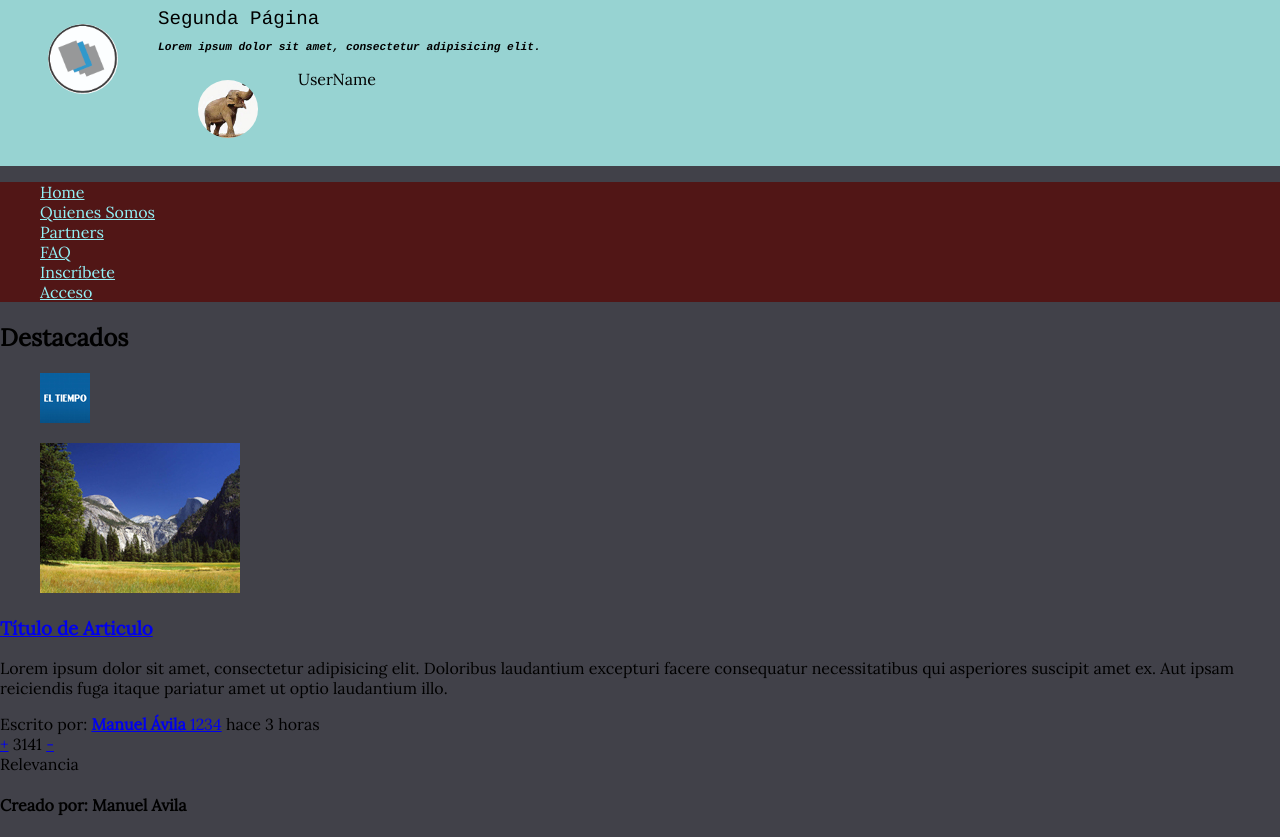
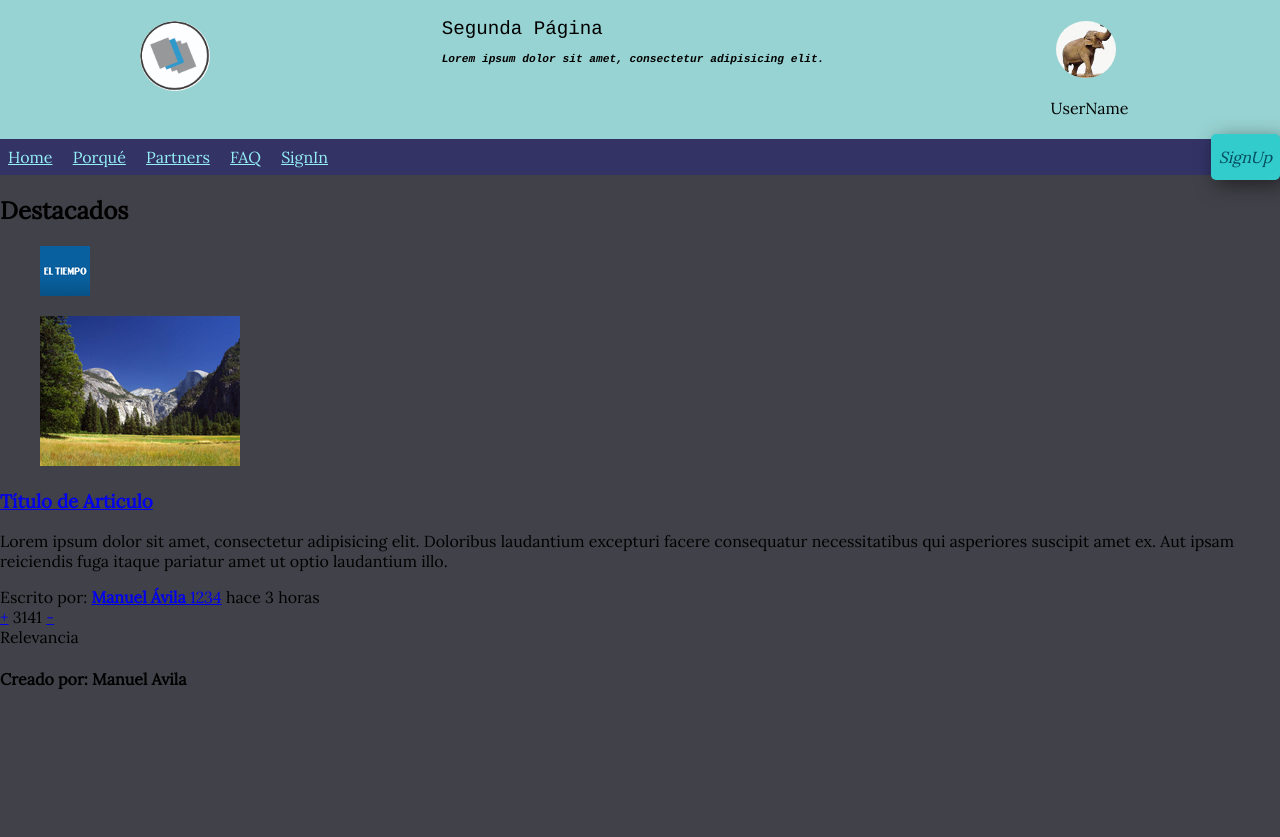
Before and after one commit to manuavila16/PruebaInicial, a plain HTML site: page index.html in a window 1280 px wide. After the commit the page ends 800 px from the top, so only its background shows below. Drawn offline with Linux system fonts and the light colour scheme.

Commit message:
Avance Final del Dia

```diff
--- a/index.html
+++ b/index.html
@@ -13,21 +13,26 @@
 		<figure class="logo">
 			<img src="logo.jpg" alt="Logo no mostrado">
 		</figure>
-		<h1 class="header__titulo">Segunda Página</h1>
-		<h3 class="header__slogan"=>Lorem ipsum dolor sit amet, consectetur adipisicing elit.</h3>
-		<figure class="avatar">
+		<div class="header__titsubtit">
+			<h1 class="header__titulo">Segunda Página</h1>
+			<h3 class="header__slogan">Lorem ipsum dolor sit amet, consectetur adipisicing elit.</h3>
+		</div>
+		<div class="header__user">
+			<figure class="avatar">
 			<img src="avatar.jpg" alt="avatar no cargado">
-		</figure>
-		<p class=>UserName</p>
+			</figure>
+			<p class="header__username">UserName</p>
+		</div>
+
 	</header>
 	<nav class="nav__ppal">
 		<ul>
 			<li><a href="#">Home</a></li>
-			<li><a href="#">Quienes Somos</a></li>
+			<li><a href="#">Porqué</a></li>
 			<li><a href="#">Partners</a></li>
 			<li><a href="#">FAQ</a></li>
-			<li><a href="#">Inscríbete</a></li>
-			<li><a href="#">Acceso</a></li>
+			<li><a href="#">SignIn</a></li>
+			<li><a href="#" class="signup">SignUp</a></li>
 		</ul>
 	</nav>
 	<section class="destacados">
--- a/style.css
+++ b/style.css
@@ -7,48 +7,91 @@ header
 {
 	background: #97d3d2;
 	color:black;
-	overflow: hidden;
-	padding: 0.5em;
+	display: flex;
+	justify-content:space-around;
+	align-items:stretch;
+	padding: 0.3em 0.3em 0.3em 0.3em;
 
 }
 	header figure
 	{
-		float:left;
+
 	}
 	header .logo img
 	{
 		width:70px;
 		border-radius: 50%
 	}
+	header .titsubtit
+	{
+		order:1;
+		flex-grow:1;
+	}
 		header h1
 		{
 			font-family: Courier;
 			font-size: 1.2em;
 			font-weight: normal;
-		margin: 0;
+
 		}
 		header h3
 		{
 			font-family: Courier;
 			font-size: 0.7em;
 			font-style: italic;
+		}
 
+
+	header .header__user
+	{
+		justify-content: center;
+		margin-right: 1em;
 	}
 		header .avatar img
 		{
 			width:60px;
 			border-radius: 50%;
+			margin-right:0.5em;
+		}
+		header .header__username
+		{
+			text-align: center;
 		}
 
+
 nav{
-	background: #511616;
+	background: #333366;
+	padding:  0.5em;
+	position: relative;
 }
 	nav ul
 	{
 		list-style: none;
+		margin:0;
+		padding:0;
 	}
-
-	nav a
+	nav ul li
+		{
+			display: inline-block;
+			margin: 0 1em 0 0;
+		}
+	nav ul li a
 	{
 		color:#94f0f6;
+		display block;
+		padding:0.5em 0;
+
 	}
+	nav ul li .signup
+	{
+		background: #33cccc;
+		color:#024b5d;
+		border-radius: 5px;
+		box-shadow: rgba(0,0,0,0.5) 5px 5px 20px;
+		font-style: italic;
+		padding:0.8em 0.5em;
+		text-decoration:  none;
+		position: absolute;
+		top:-0.3em;
+		right:0;
+	}
```
Lines whose indentation alone changed are shown as unchanged.
